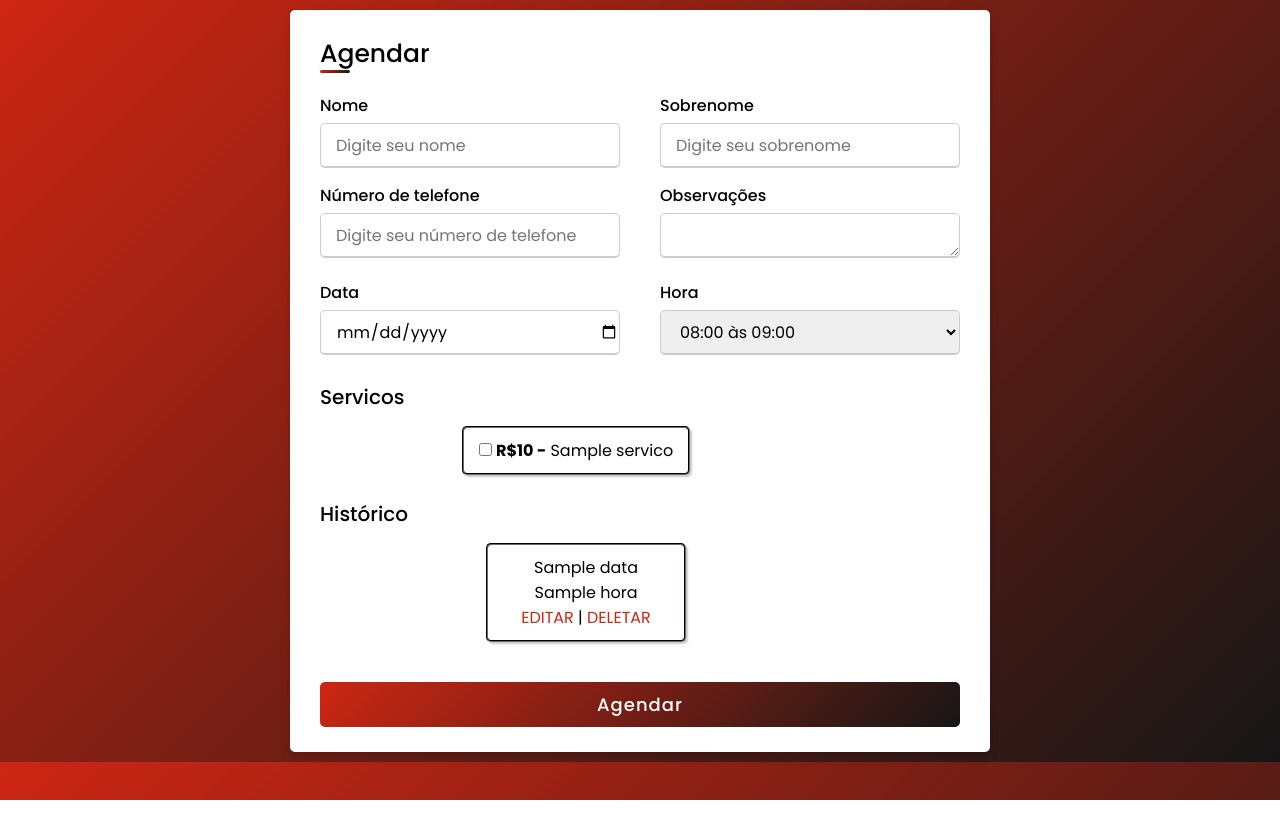
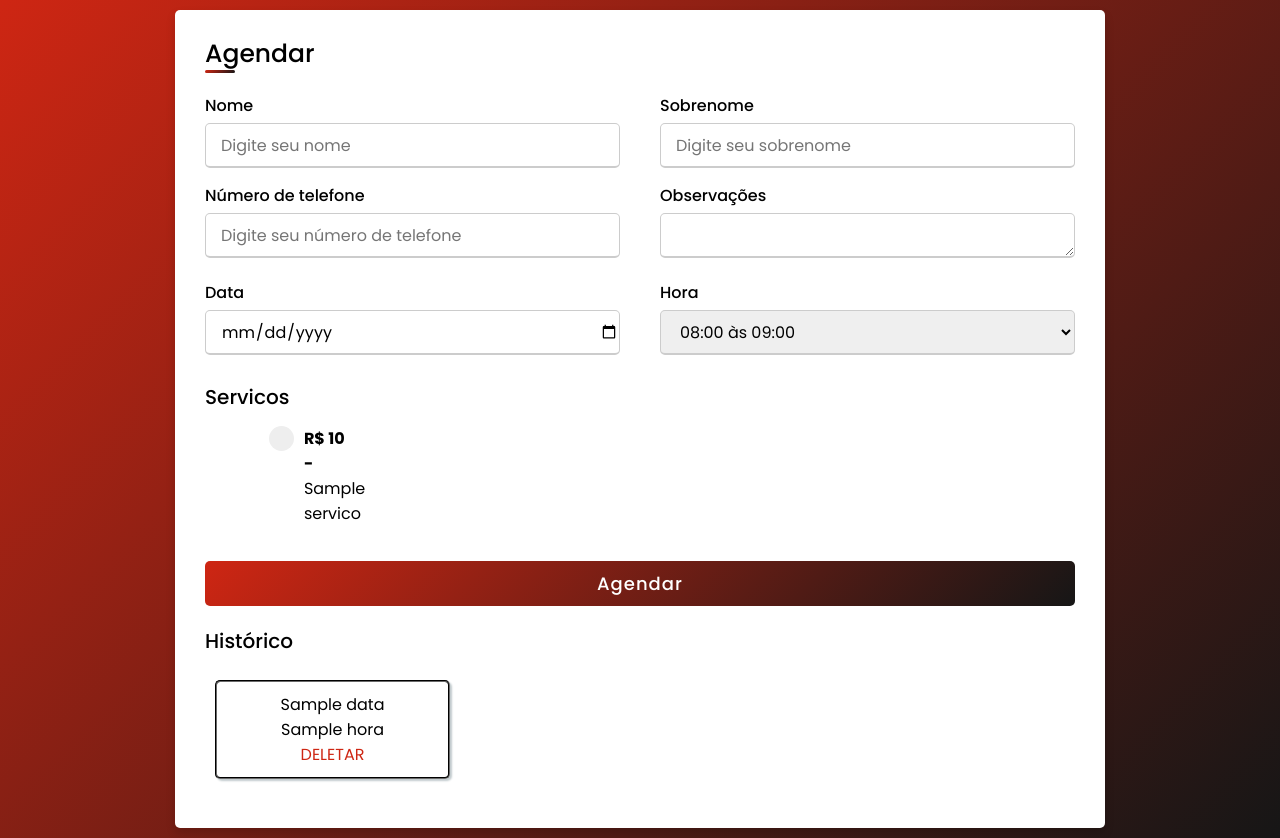
Before and after one commit to L0uh3n/moderncuts, a Django app: template my_project/my_app/templates/agend.html in a window 1280 px wide. Before the commit the page ends 800 px from the top, so only its background shows below. Run offline with Django 4.2, Linux system fonts and the light colour scheme; the template is opened without the code that fills it: values that come from a table or form of the project are taken from there, most other values are stand-ins (such as "Sample title", 1, 10 or a date in 2020).

Commit message:
atualização da tela de agendamento

```diff
--- a/my_project/my_app/static/css/agend.css
+++ b/my_project/my_app/static/css/agend.css
@@ -17,7 +17,7 @@ body {
 }
 
 .container {
-    max-width: 700px;
+    max-width: 930px;
     width: 100%;
     background-color: #fff;
     padding: 25px 30px;
@@ -112,7 +112,7 @@ form .gender-details .gender-title {
 .history {
     display: flex;
     flex-wrap: wrap;
-    justify-content: space-around;
+    justify-content: flex-start;
 }
 
 .informacoes {
@@ -121,8 +121,8 @@ form .gender-details .gender-title {
     border-color: #161616;
     box-shadow: 2px 2px 2px #c2cbce;
     padding: 10px 15px;
-    width: 200px;
-    margin: 0 0 20px 20px
+    margin: 10px;
+    width: calc(100% / 2 - 200px);
 }
 
 .edit_delete {
@@ -140,22 +140,21 @@ form .history-details .gender-title {
 }
 
 form .category {
-    width: 80%;
+    width: 100%;
     margin: 14px 0;
     justify-content: space-between;
 }
 
-.servicos {
-    border-radius: 5px;
-    margin-bottom: 10px;
-    border-color: #161616;
-    box-shadow: 2px 2px 2px #c2cbce;
-    padding: 10px 15px;
+.services {
+    display: flex;
+    flex-wrap: wrap;
+    justify-content: space-around;
 }
 
 form .button {
     height: 45px;
     margin-top: 20px;
+    margin-bottom: 20px;
 }
 
 form .button input {
@@ -232,3 +231,75 @@ form .button input:hover {
     border-bottom-width: 2px;
     transition: all 0.3s ease;
 }
+
+/* The container */
+.services_cont {
+    display: block ruby;
+    position: relative;
+    padding-left: 35px;
+    margin-bottom: 12px;
+    cursor: pointer;
+    font-size: 16px;
+    -webkit-user-select: none;
+    -moz-user-select: none;
+    -ms-user-select: none;
+    user-select: none;
+    margin-bottom: 15px;
+    width: calc(100% / 2 - 20px);
+  }
+
+  /* Hide the browser's default checkbox */
+  .services_cont input {
+    position: absolute;
+    opacity: 0;
+    cursor: pointer;
+    height: 0;
+    width: 0;
+  }
+
+  /* Create a custom checkbox */
+  .checkmark {
+    position: absolute;
+    top: 0;
+    left: 0;
+    height: 25px;
+    width: 25px;
+    background-color: #EEE;
+    border-radius: 100%;
+    border: #161616;
+  }
+
+  /* On mouse-over, add a grey background color */
+  .services_cont:hover input ~ .checkmark {
+    background-color: #ccc;
+  }
+
+  /* When the checkbox is checked, add a blue background */
+  .services_cont input:checked ~ .checkmark {
+    background-color: #ce2613;
+  }
+
+  /* Create the checkmark/indicator (hidden when not checked) */
+  .checkmark:after {
+    content: "";
+    position: absolute;
+    display: none;
+  }
+
+  /* Show the checkmark when checked */
+  .services_cont input:checked ~ .checkmark:after {
+    display: block;
+  }
+
+  /* Style the checkmark/indicator */
+  .services_cont .checkmark:after {
+    left: 9px;
+    top: 5px;
+    width: 5px;
+    height: 10px;
+    border: solid white;
+    border-width: 0 3px 3px 0;
+    -webkit-transform: rotate(45deg);
+    -ms-transform: rotate(45deg);
+    transform: rotate(45deg);
+  }
--- a/my_project/my_app/static/scripts/register.js
+++ b/my_project/my_app/static/scripts/register.js
@@ -55,13 +55,29 @@ function confereSenha() {
     senha2 = document.getElementById("id_confirma_senha");
 
     if (senha1.value != senha2.value || senha2.value != senha1.value) {
-        senha2.setCustomValidity('Senhas não conferem!');
+        senha2.setCustomValidity('Senhas não conferem.');
     } else {
         senha2.setCustomValidity('');
     }
 
     senha2.reportValidity();
 };
+
+// verifica tamanho da senha
+let senha1 = document.getElementById("id_senha");
+senha1.setAttribute("onkeyup", "passLength(event)");
+
+function passLength() {
+    const senha = document.getElementById("id_senha");
+
+    if (senha.value.length < 6) {
+        senha.setCustomValidity('A senha deve ter no mínimo 6 caracteres.');
+    } else {
+        senha.setCustomValidity('')
+    }
+
+    senha.reportValidity();
+}
 
 const pwShowHide = document.querySelectorAll(".showHidePw"),
     pwFields = document.querySelectorAll(".password");
--- a/my_project/my_app/templates/agend.html
+++ b/my_project/my_app/templates/agend.html
@@ -50,14 +50,19 @@
           <span class="gender-title">Servicos</span>
           <div class="category">
             <div class="history">
-              <fieldset class="servicos">
+              <div class="services">
                 {% for s in servico %}
-                <p> <input type="checkbox" id="{{s.id}}" name="servico-{{s.id}}"> <b> R${{s.valor}} -</b> {{s.servico}}
-                </p>
+                <label class="services_cont"> <b> R$ {{s.valor}} -</b> {{s.servico}}
+                  <input type="checkbox" id="{{s.id}}" name="servico-{{s.id}}">
+                  <span class="checkmark"></span>
+                </label>
                 {% endfor %}
-              </fieldset>
+              </div>
             </div>
           </div>
+        </div>
+        <div class="button">
+          <input id="cad-button" type="submit" value="Agendar">
         </div>
         {% if history %}
         <div class="history-details">
@@ -72,8 +77,8 @@
                 <p>
                   {{c.hora}}
                 </p>
-                <a class="edit_delete" href="{% url 'edit_agend' c.id %}">EDITAR</a>
-                |
+                <!-- <a class="edit_delete" href="{% url 'edit_agend' c.id %}">EDITAR</a>
+                | -->
                 <a class="edit_delete" href="{% url 'agend_delete' c.id %}">DELETAR</a>
               </fieldset>
               {% endfor %}
@@ -83,9 +88,6 @@
         </div>
         {% endif %}
 
-        <div class="button">
-          <input id="cad-button" type="submit" value="Agendar">
-        </div>
       </form>
     </div>
   </div>
```
